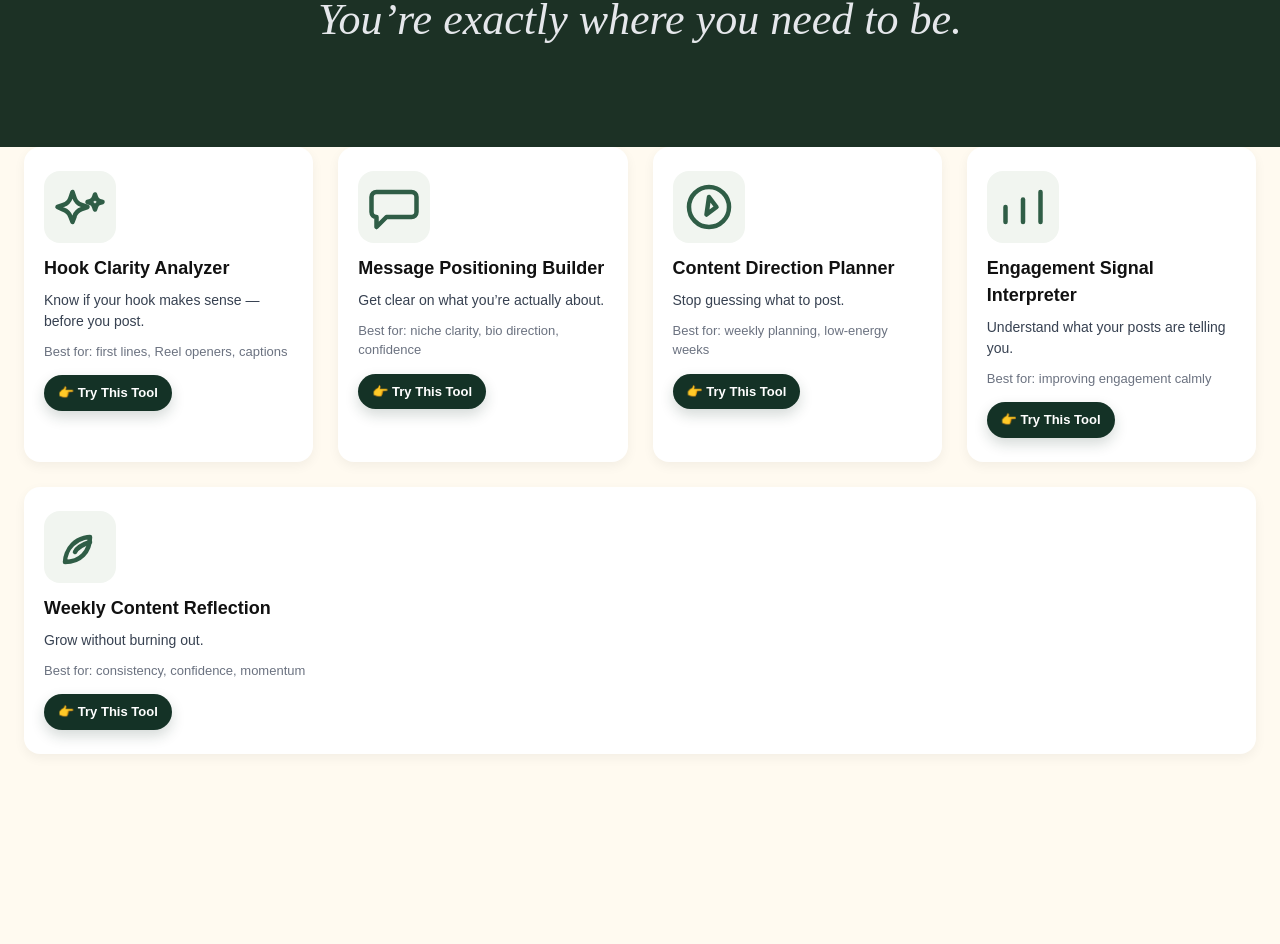
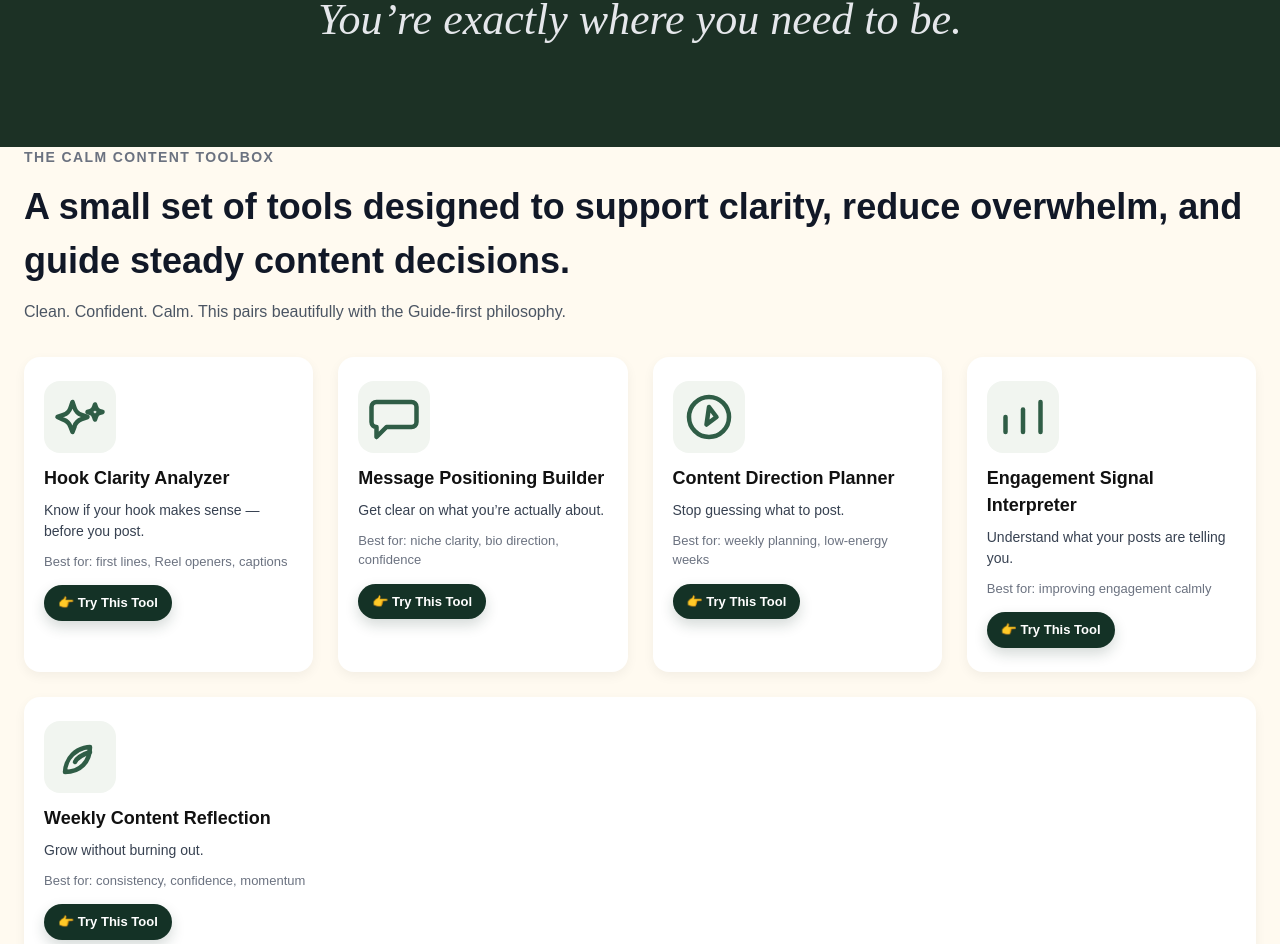
Before and after one commit to gmajors1326/the-calm-content-companion, a Next.js app: page / in a window 1280 px wide. Shown: the part 2703-3647 px from the top of the page. Built offline with nearby package versions, Linux system fonts and the light colour scheme; a web font is replaced by a local one.

Commit message:
Add toolbox intro copy

```diff
--- a/app/page.tsx
+++ b/app/page.tsx
@@ -141,6 +141,17 @@ export default function PromotoLandingPage() {
 
   const ToolsSection = () => (
     <section style={{ backgroundColor: COLORS.LIGHT_CREAM, padding: '0 24px 100px 24px' }}>
+      <div style={{ maxWidth: '1300px', margin: '0 auto 32px auto', textAlign: 'left' }}>
+        <p style={{ fontSize: '14px', fontWeight: '600', letterSpacing: '0.1em', textTransform: 'uppercase', color: '#6b7280', margin: 0 }}>
+          The Calm Content Toolbox
+        </p>
+        <h2 style={{ fontSize: '36px', fontWeight: '700', color: COLORS.TEXT_DARK, margin: '12px 0 10px 0' }}>
+          A small set of tools designed to support clarity, reduce overwhelm, and guide steady content decisions.
+        </h2>
+        <p style={{ fontSize: '16px', color: '#4b5563', margin: 0, maxWidth: '820px', lineHeight: '1.7' }}>
+          Clean. Confident. Calm. This pairs beautifully with the Guide-first philosophy.
+        </p>
+      </div>
       <div style={{ maxWidth: '1300px', margin: '0 auto', display: 'flex', flexWrap: 'wrap', gap: '25px' }}>
         {TOOL_CARDS.map((card) => (
           <div key={card.title} style={{ flex: 1, minWidth: '240px', backgroundColor: '#fff', padding: '24px 20px', borderRadius: '16px', boxShadow: '0 4px 12px rgba(0,0,0,0.05)', textAlign: 'left' }}>
```
